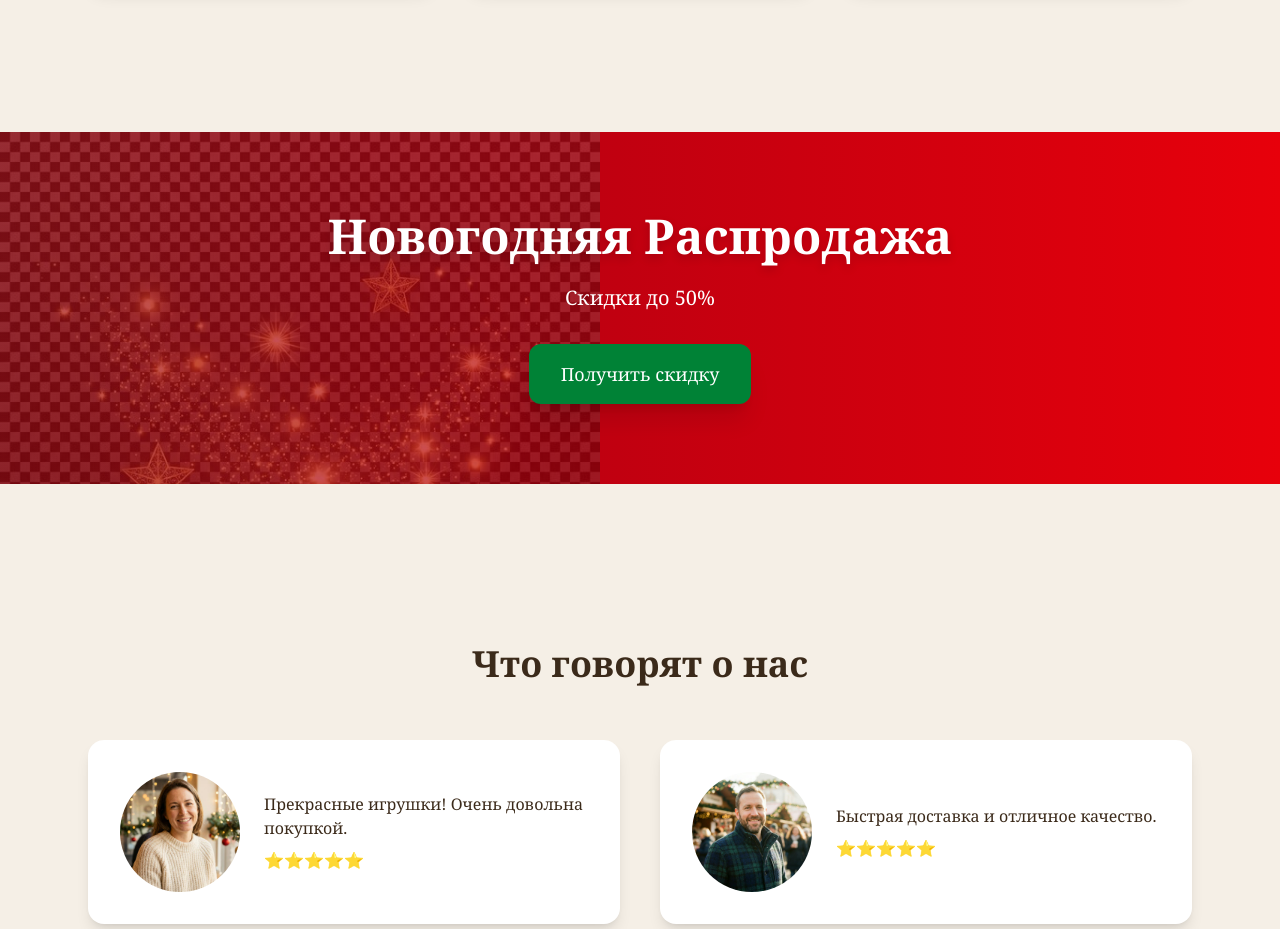
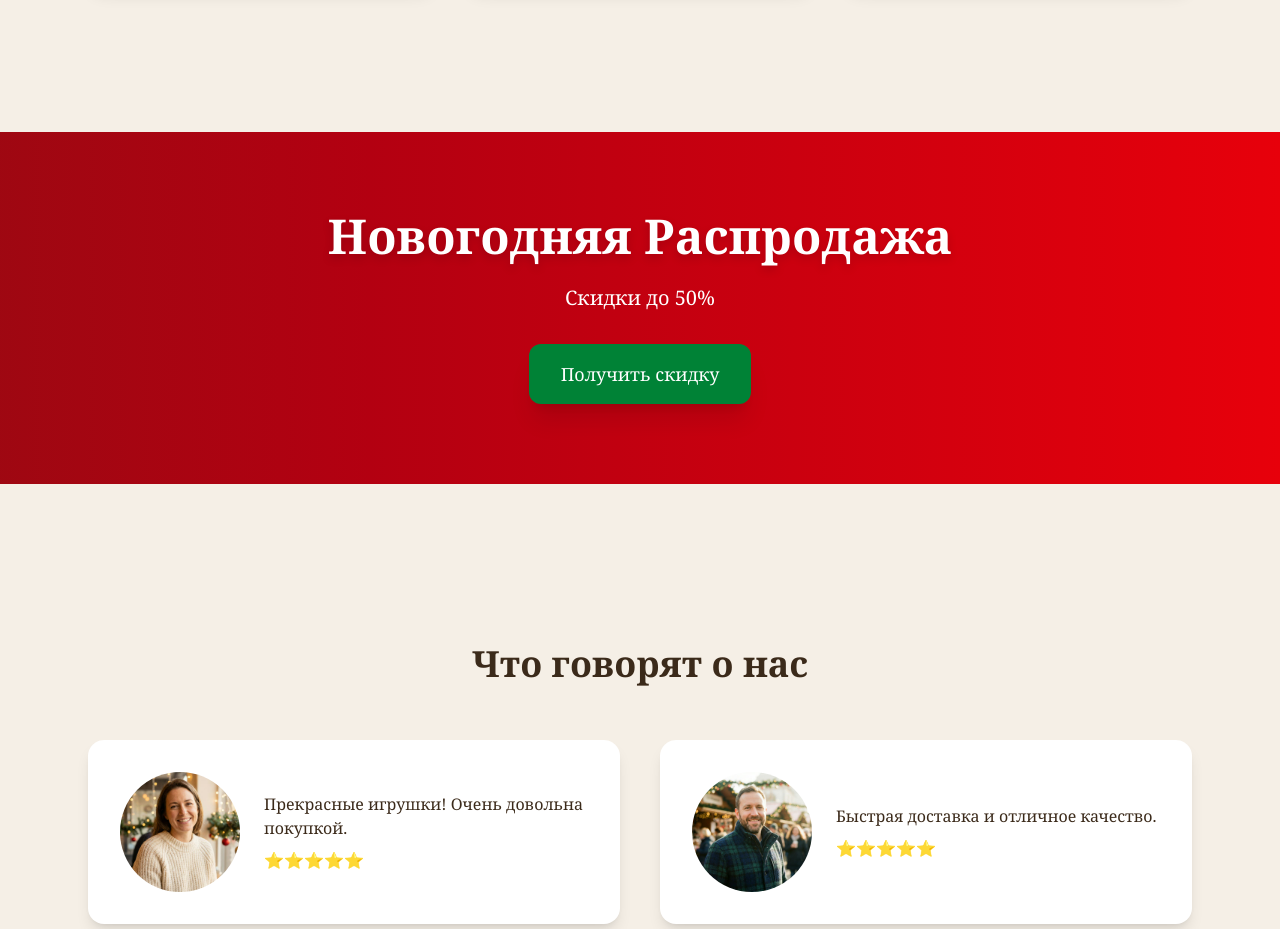
Before and after one commit to axlll812/my-shop, a Next.js app: page / in a window 1280 px wide. Shown: the part 1800-2729 px from the top of the page. Built offline with nearby package versions, Linux system fonts and the light colour scheme.

Commit message:
refactor: Remove `gold-sparkle.png` and update the `SaleBanner` component.

```diff
--- a/src/components/SaleBanner.tsx
+++ b/src/components/SaleBanner.tsx
@@ -4,14 +4,6 @@ export default function SaleBanner() {
     return (
         <section className="relative overflow-hidden my-20">
             <div className="absolute inset-0 bg-gradient-to-r from-red-800 to-red-600" />
-
-            <Image
-                src="/images/decorations/gold-sparkle.png"
-                alt=""
-                width={600}
-                height={400}
-                className="absolute left-0 top-0 opacity-30"
-            />
 
             <div className="relative section-container text-white py-20 text-center">
                 <h2 className="text-5xl font-bold mb-6 drop-shadow-lg">
```
Also changed, not shown: public/images/decorations/gold-sparkle.png (deleted).
